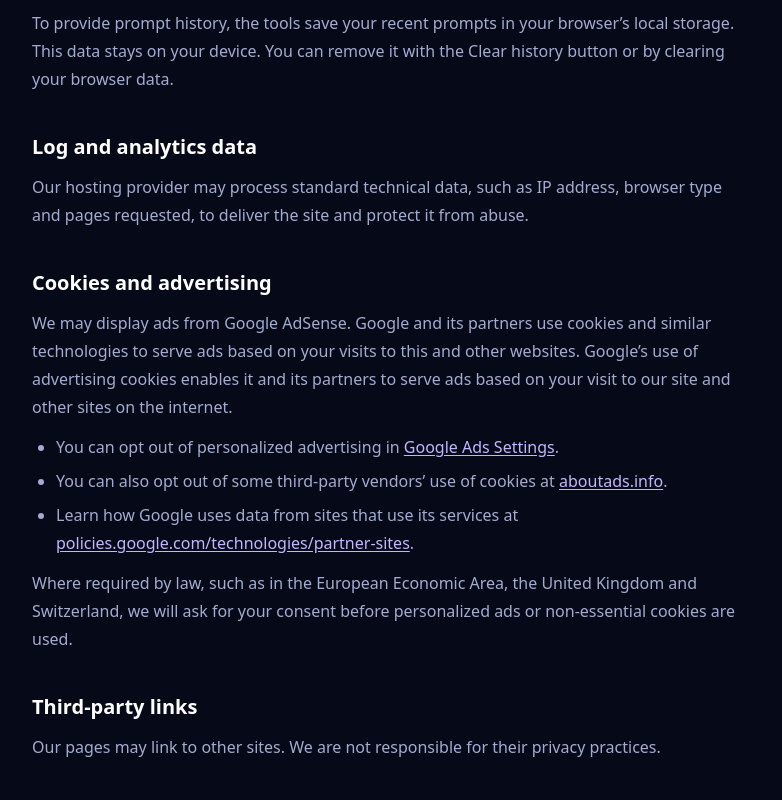
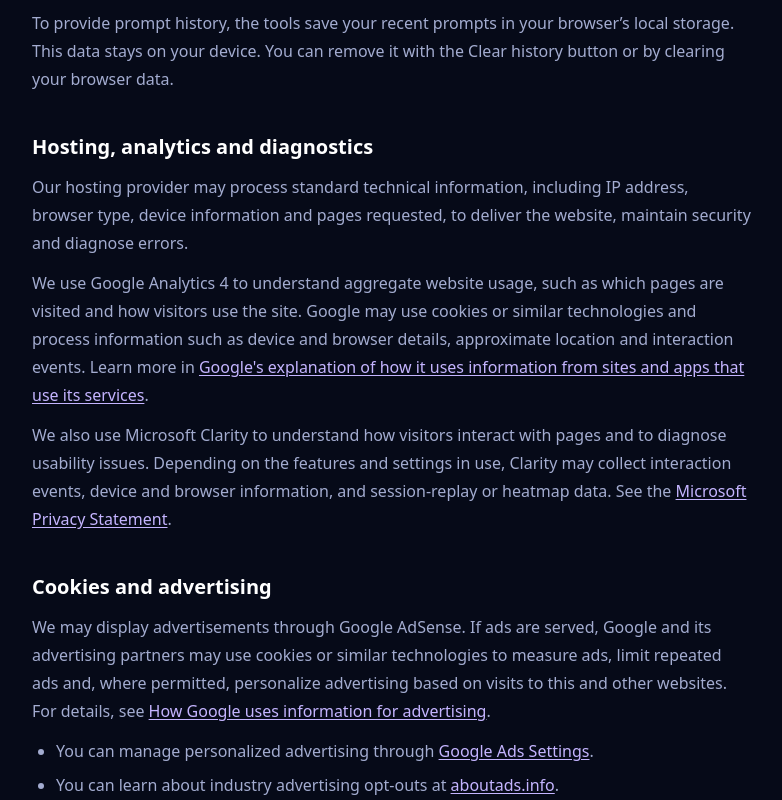
Before and after one commit to haiderline/creatorai, a Next.js app: page /privacy-policy in a window 1280 px wide. Shown: the part 520-1320 px from the top of the page, without its empty margins (248-1030 px from the left). Built offline with nearby package versions, Linux system fonts and the light colour scheme; no server answers.

Commit message:
Disclose analytics, Clarity and advertising data practices

```diff
--- a/app/privacy-policy/page.tsx
+++ b/app/privacy-policy/page.tsx
@@ -16,16 +16,18 @@ export default function Privacy() {
       <p>Text and options you enter in our tools are processed in your browser to create prompts. We do not receive or store them on our servers.</p>
       <h2>Local storage</h2>
       <p>To provide prompt history, the tools save your recent prompts in your browser&rsquo;s local storage. This data stays on your device. You can remove it with the Clear history button or by clearing your browser data.</p>
-      <h2>Log and analytics data</h2>
-      <p>Our hosting provider may process standard technical data, such as IP address, browser type and pages requested, to deliver the site and protect it from abuse.</p>
+      <h2>Hosting, analytics and diagnostics</h2>
+      <p>Our hosting provider may process standard technical information, including IP address, browser type, device information and pages requested, to deliver the website, maintain security and diagnose errors.</p>
+      <p>We use Google Analytics 4 to understand aggregate website usage, such as which pages are visited and how visitors use the site. Google may use cookies or similar technologies and process information such as device and browser details, approximate location and interaction events. Learn more in <a href="https://policies.google.com/technologies/partner-sites" rel="noopener noreferrer">Google's explanation of how it uses information from sites and apps that use its services</a>.</p>
+      <p>We also use Microsoft Clarity to understand how visitors interact with pages and to diagnose usability issues. Depending on the features and settings in use, Clarity may collect interaction events, device and browser information, and session-replay or heatmap data. See the <a href="https://privacy.microsoft.com/privacystatement" rel="noopener noreferrer">Microsoft Privacy Statement</a>.</p>
       <h2>Cookies and advertising</h2>
-      <p>We may display ads from Google AdSense. Google and its partners use cookies and similar technologies to serve ads based on your visits to this and other websites. Google&rsquo;s use of advertising cookies enables it and its partners to serve ads based on your visit to our site and other sites on the internet.</p>
+      <p>We may display advertisements through Google AdSense. If ads are served, Google and its advertising partners may use cookies or similar technologies to measure ads, limit repeated ads and, where permitted, personalize advertising based on visits to this and other websites. For details, see <a href="https://policies.google.com/technologies/ads" rel="noopener noreferrer">How Google uses information for advertising</a>.</p>
       <ul>
-        <li>You can opt out of personalized advertising in <a href="https://adssettings.google.com" rel="noopener noreferrer">Google Ads Settings</a>.</li>
-        <li>You can also opt out of some third-party vendors&rsquo; use of cookies at <a href="https://www.aboutads.info" rel="noopener noreferrer">aboutads.info</a>.</li>
-        <li>Learn how Google uses data from sites that use its services at <a href="https://policies.google.com/technologies/partner-sites" rel="noopener noreferrer">policies.google.com/technologies/partner-sites</a>.</li>
+        <li>You can manage personalized advertising through <a href="https://adssettings.google.com" rel="noopener noreferrer">Google Ads Settings</a>.</li>
+        <li>You can learn about industry advertising opt-outs at <a href="https://www.aboutads.info" rel="noopener noreferrer">aboutads.info</a>.</li>
+        <li>Learn how Google uses data from sites that use its services at <a href="https://policies.google.com/technologies/partner-sites" rel="noopener noreferrer">Google's partner-sites policy</a>.</li>
       </ul>
-      <p>Where required by law, such as in the European Economic Area, the United Kingdom and Switzerland, we will ask for your consent before personalized ads or non-essential cookies are used.</p>
+      <p>Where consent is legally required, we will obtain it before using non-essential cookies or serving personalized ads. Before serving ads to users in the European Economic Area, the United Kingdom or Switzerland, we will implement a Google-certified consent management platform as required by Google's policies.</p>
       <h2>Third-party links</h2>
       <p>Our pages may link to other sites. We are not responsible for their privacy practices.</p>
       <h2>Children&rsquo;s privacy</h2>
```
